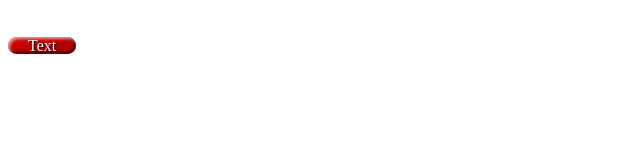
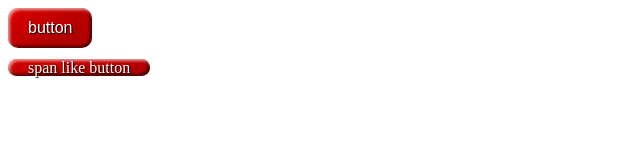
Before and after one commit to ministracao-aulas/Role-Button, a plain HTML site: page index.html in a window 1280 px wide. Shown: the whole page, without its empty margins (0-640 px from the left). Drawn offline with Linux system fonts and the light colour scheme.

Commit message:
Update index.html

```diff
--- a/index.html
+++ b/index.html
@@ -36,9 +36,9 @@
 
         </style>
         <div data-test-id="container">
-            <button class="favorite styled" type="button" data-test-id="realbutton"></button>
+            <button class="favorite styled" type="button" data-test-id="realbutton">button</button>
             <br>
-            <span class="favorite styled" role="button" data-test-id="likebutton">Text</span>
+            <span class="favorite styled" role="button" data-test-id="likebutton">span like button</span>
         </div>
     </body>
 </html>
```
